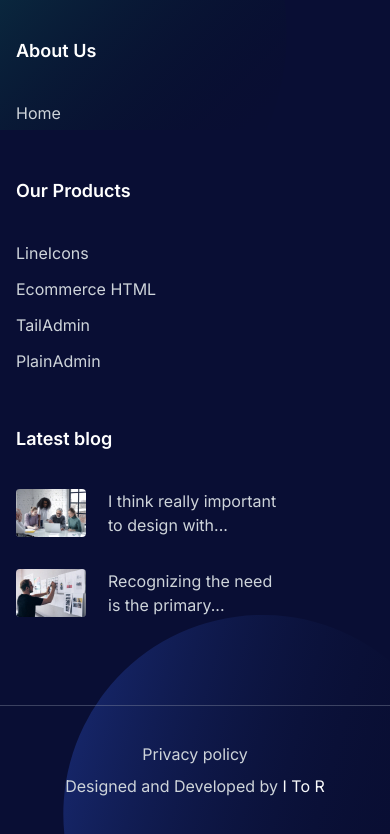
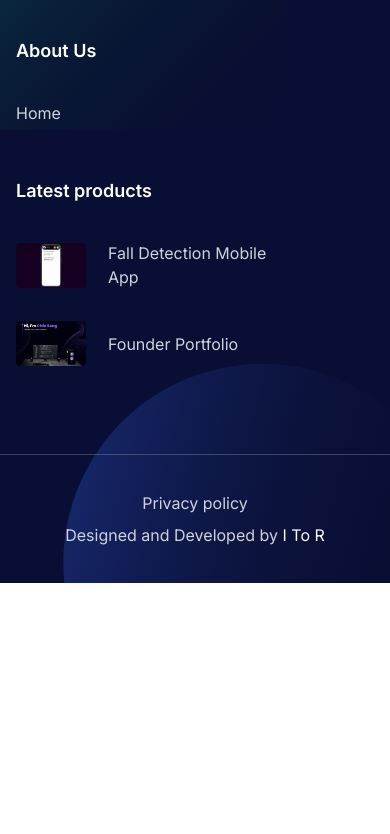
Before and after one commit to jsonggan/i-to-r, a website: page index.html in a window 390 px wide. Shown: the part 7684-8518 px from the top of the page. After the commit the page ends 8267 px from the top, so only its background shows below. Drawn offline with Linux system fonts and the light colour scheme.

Commit message:
update footer

```diff
--- a/index.html
+++ b/index.html
@@ -3679,7 +3679,7 @@
               </ul>
             </div>
           </div> -->
-          <div class="w-full px-4 sm:w-1/2 md:w-1/2 lg:w-3/12 xl:w-2/12">
+          <!-- <div class="w-full px-4 sm:w-1/2 md:w-1/2 lg:w-3/12 xl:w-2/12">
             <div class="mb-10 w-full">
               <h4 class="mb-9 text-lg font-semibold text-white">
                 Our Products
@@ -3719,41 +3719,41 @@
                 </li>
               </ul>
             </div>
-          </div>
+          </div> -->
           <div class="w-full px-4 md:w-2/3 lg:w-6/12 xl:w-3/12">
             <div class="mb-10 w-full">
-              <h4 class="mb-9 text-lg font-semibold text-white">Latest blog</h4>
+              <h4 class="mb-9 text-lg font-semibold text-white">Latest products</h4>
               <div class="flex flex-col gap-8">
                 <a
                   href="blog-details.html"
                   class="group flex items-center gap-[22px]"
                 >
-                  <div class="overflow-hidden rounded">
+                  <div class="overflow-hidden rounded max-w-[70px]">
                     <img
-                      src="./assets/images/blog/blog-footer-01.jpg"
+                      src="./assets/images/blog/blog-02.png"
                       alt="blog"
                     />
                   </div>
                   <span
                     class="max-w-[180px] text-base text-gray-7 group-hover:text-white"
                   >
-                    I think really important to design with...
+                    Fall Detection Mobile App
                   </span>
                 </a>
                 <a
                   href="blog-details.html"
                   class="group flex items-center gap-[22px]"
                 >
-                  <div class="overflow-hidden rounded">
+                  <div class="overflow-hidden rounded max-w-[70px]">
                     <img
-                      src="./assets/images/blog/blog-footer-02.jpg"
+                      src="./assets/images/blog/portfolio.png"
                       alt="blog"
                     />
                   </div>
                   <span
                     class="max-w-[180px] text-base text-gray-7 group-hover:text-white"
                   >
-                    Recognizing the need is the primary...
+                    Founder Portfolio
                   </span>
                 </a>
               </div>
```
Also changed, not shown: assets/css/tailwind.css.
